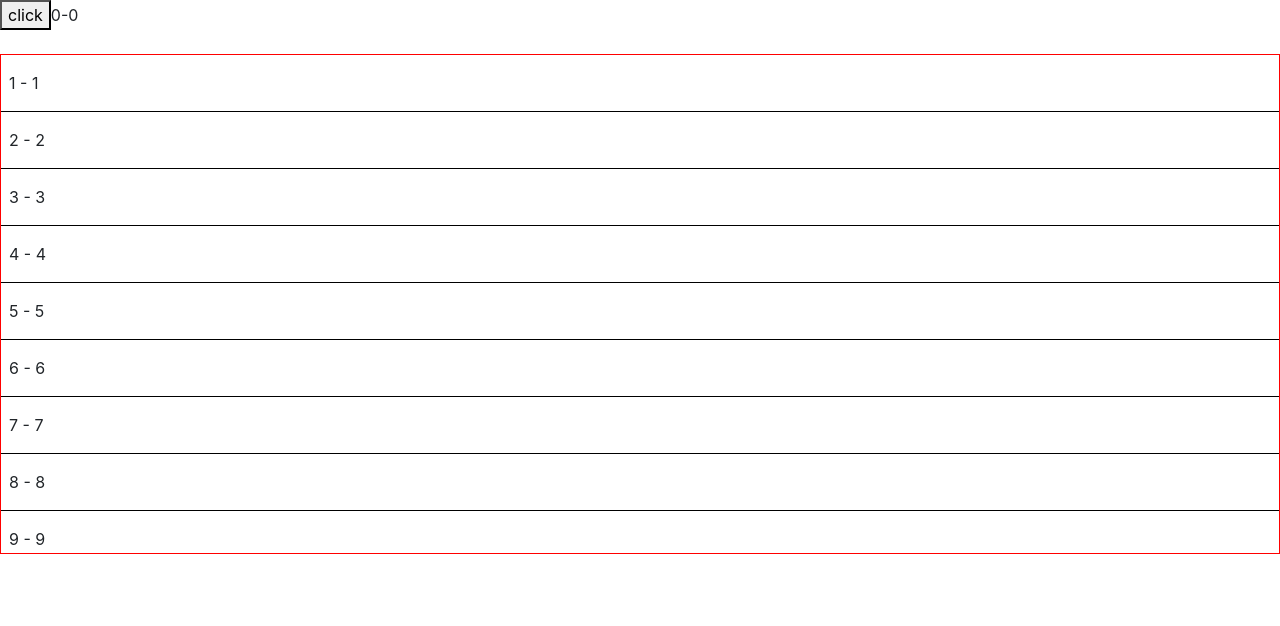
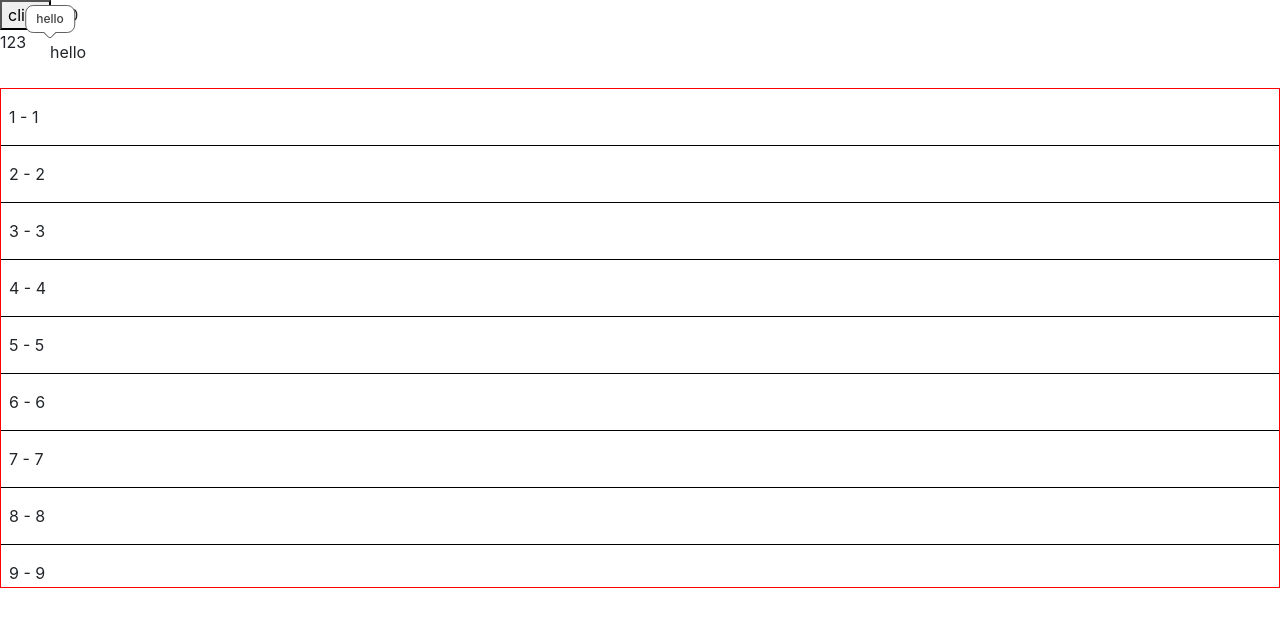
Before and after one commit to GivemeYuluJia/yj_design, a React (Create React App) app: page / in a window 1280 px wide. Shown: the top 626 px of the page. Built offline with nearby package versions, Linux system fonts and the light colour scheme.

Commit message:
feat: add Popover Component

```diff
--- a/src/App.tsx
+++ b/src/App.tsx
@@ -7,7 +7,7 @@ import { CloseBtnIcon } from './icons';
 import './styles/index.scss'
 import AutoComplete from './components/AutoComplete';
 import { DataSourceType } from './components/AutoComplete/autoComplete';
-
+import { Popover } from './components/Popover/Popover';
 import request from './utils/request';
 import Upload from './components/Upload/upload';
 import Paginator from './components/Paginator/paginator';
@@ -174,6 +174,12 @@ function App() {
     <div className="App">
       <button onClick={() => handleToast()}>click</button>
       {num + '-' + num}
+      <div style={{ height: '10px' }}>123</div>
+      <div style={{ marginLeft: '50px'}}>
+        <Popover content='hello'>
+          hello
+        </Popover>
+      </div>
       <header className="App-header">
         {/* <Button>default</Button>
         <Button disabled>disabled</Button>
--- /dev/null
+++ b/src/components/Popover/Popover.tsx
@@ -0,0 +1,34 @@
+import React, { FC, PropsWithChildren } from "react";
+import cx from 'classnames';
+
+export type PopoverProps = {
+  content: string | React.ReactNode;
+  className?: string;
+  style?: React.CSSProperties;
+  distance?: number
+}
+
+export const Popover: FC<PropsWithChildren<PopoverProps>> = (props) => {
+  const { className, style, children, content } = props;
+
+  return (
+    <div
+      className={cx(className, 'yj-popover')}
+      style={style}
+    >
+      <div className='yj-popoverCom' style={{ cursor: content ? 'pointer' : 'default' }}>
+        {children}
+      </div>
+      { content && (
+        <div
+          className="yj-popoverBubble"
+        >
+          <div className="popoverInner">{content}</div>
+          <div className="popoverArrow">
+            <div className="popoverArrowContent"></div>
+          </div>
+        </div>
+      )}
+    </div>
+  )
+}
--- /dev/null
+++ b/src/components/Popover/_index.scss
@@ -0,0 +1,65 @@
+.yj-popover {
+  position: relative;
+
+  &:hover .yj-popoverBubble {
+    display: block;
+  }
+
+  .yj-popoverBubble {
+    position: absolute;
+    top: -7px;
+    transform: display 0.2s linear;
+    transform: translate(-50%, -100%);
+    // display: none;
+
+    .popoverInner {
+      color: #424242;
+      white-space: nowrap;
+      font-size: 12px;
+      font-weight: 500;
+      border: 1px solid #616161;
+      border-radius: 8px;
+      padding: 5px 10px;
+      line-height: 16px;
+      background: #fff;
+    }
+
+    .popoverArrow {
+      position: absolute;
+      bottom: 1px;
+	    left:50%;
+      transform: translateY(100%) translate(-50%);
+      display: block;
+      width: 22px;
+      height: 22px;
+      overflow: hidden;
+      background: 0 0;
+      pointer-events: none;
+
+      .popoverArrowContent {
+        position: absolute;
+        inset: 0;
+        display: block;
+        width: 11.31px;
+        height: 11.31px;
+        margin: auto;
+        background-color: #fff;
+        pointer-events: auto;
+        border-radius: 0 0 3px;
+        pointer-events: none;
+        border: 1px solid #616161;
+        transform: translateY(-11px) rotate(45deg);
+        &:before {
+          position: absolute;
+          top: -11.31px;
+          left: -11.31px;
+          width: 34px;
+          height: 34px;
+          background-repeat: no-repeat;
+          background-position: -10px -10px;
+          content: '';
+        }
+      }
+    }
+  }
+}
--- /dev/null
+++ b/src/components/Popover/index.ts
@@ -0,0 +1 @@
+export * from "./Popover";
--- a/src/styles/index.scss
+++ b/src/styles/index.scss
@@ -39,3 +39,6 @@
 
 // Toast
 @import "../components/Toast/index";
+
+// Popover
+@import "../components/Popover/index";
```
